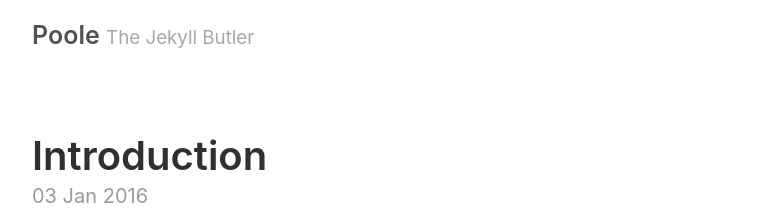
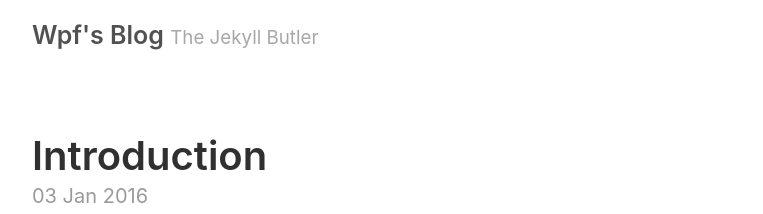
Before and after one commit to wpf5511/wpf5511.github.io, a Jekyll site: the page built from index.html, in a window 1280 px wide. Shown: the top 214 px of the page, without its empty margins (258-1021 px from the left). Built offline with Jekyll 4.4.1, drawn with Linux system fonts in a browser that asks for light colours; the list of posts is cut into pages by our own code.

Commit message:
first blog

```diff
--- a/_config.yml
+++ b/_config.yml
@@ -2,7 +2,7 @@
 permalink:           pretty
 
 # Setup
-title:               Poole
+title:               Wpf's Blog
 tagline:             The Jekyll Butler
 url:                 http://wpf5511.github.io
 paginate:            1
```
